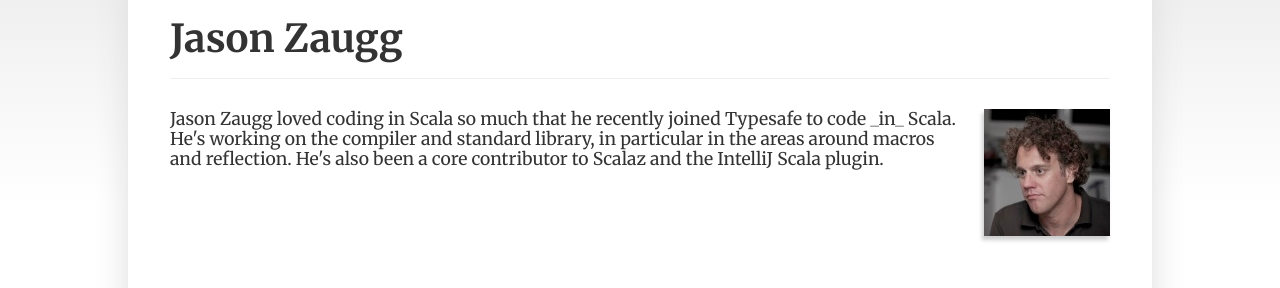
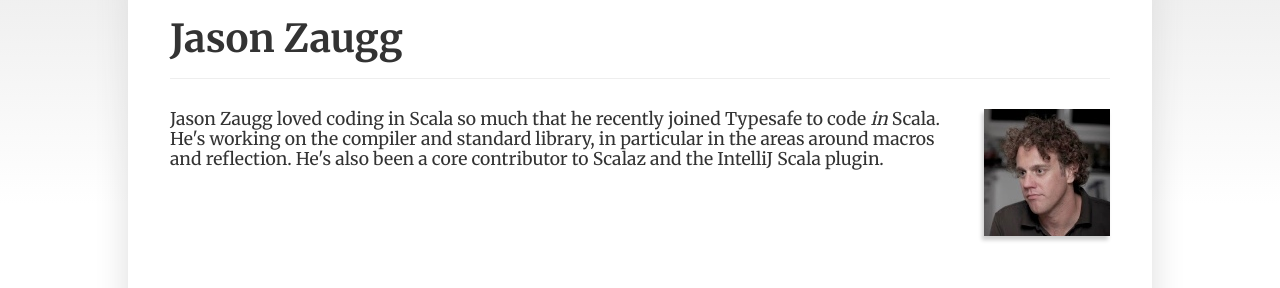
Before and after one commit to flatmaposlo/2013.github.com, a Jekyll site: the page built from zaugg.html, in a window 1280 px wide. Shown: the part 246-534 px from the top of the page. Built offline with Jekyll 4.4.1, drawn with Linux system fonts in a browser that asks for light colours; some web fonts are replaced.

Commit message:
Typography pls.

```diff
--- a/zaugg.html
+++ b/zaugg.html
@@ -9,7 +9,7 @@ title: flatMap(Oslo) Jason Zaugg
 <div class="clearfix">
   <img src="/m/speakers/zaugg.jpg" class="right" alt=""/>
   <p>
-Jason Zaugg loved coding in Scala so much that he recently joined Typesafe to code _in_ Scala. He's working on the compiler and standard library, in particular in the areas around macros and reflection. He's also been a core contributor to Scalaz and the IntelliJ Scala plugin.  </p>
+Jason Zaugg loved coding in Scala so much that he recently joined Typesafe to code <i>in</i> Scala. He's working on the compiler and standard library, in particular in the areas around macros and reflection. He's also been a core contributor to Scalaz and the IntelliJ Scala plugin.  </p>
 </div>
 
 <div class="page-header">
```
